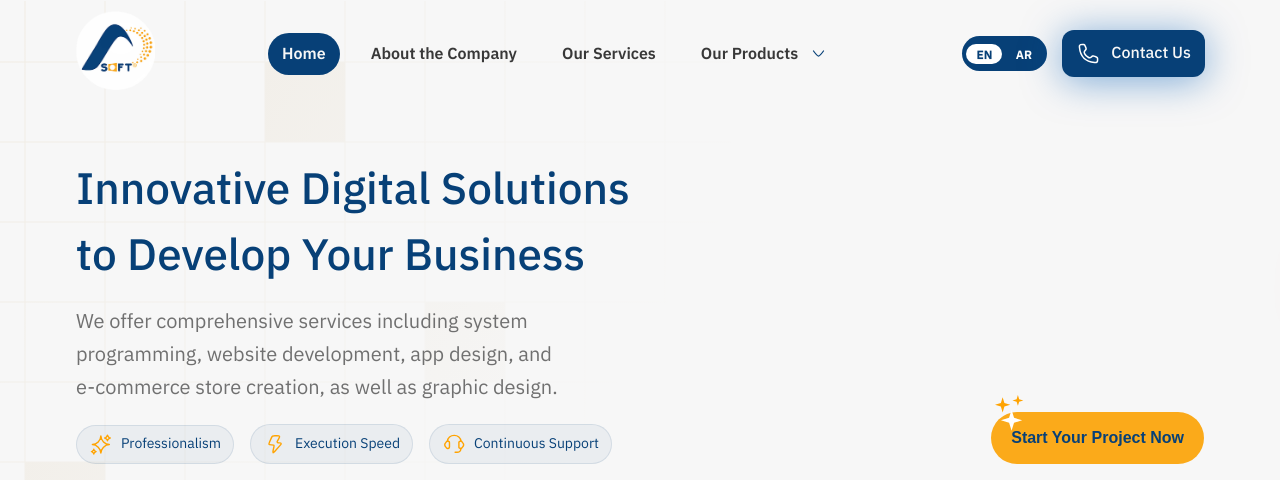
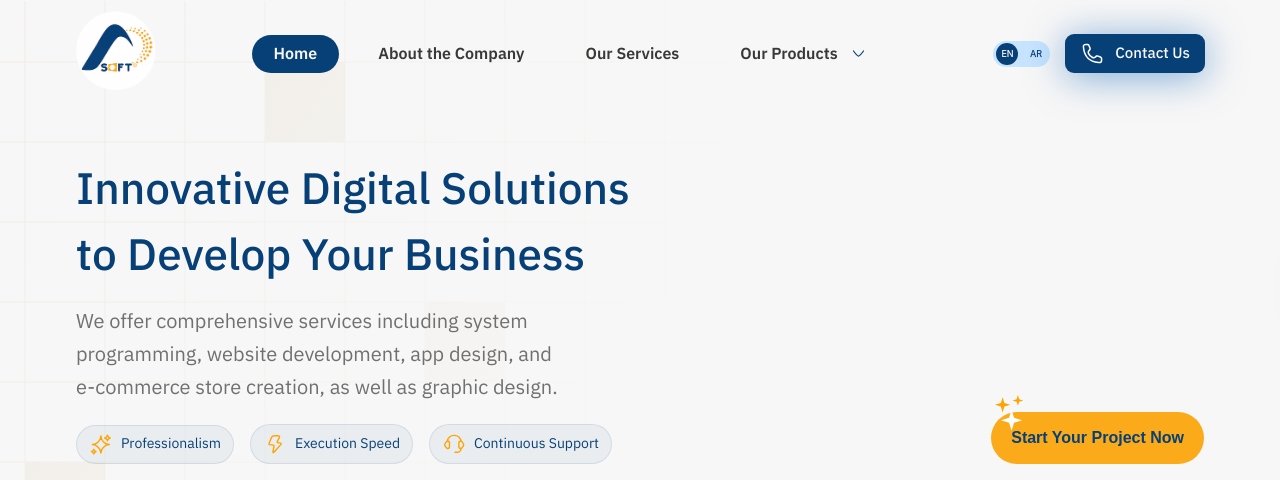
Before and after one commit to Abdulrahman-Hany/soft-website, a plain HTML site: page index.html in a window 1280 px wide. Shown: the top 480 px of the page. Drawn offline with nearby package versions, Linux system fonts and the light colour scheme.

Commit message:
Update style-soft-one.css

```diff
--- a/assets/CSS/style-soft-one.css
+++ b/assets/CSS/style-soft-one.css
@@ -118,7 +118,7 @@ header.sticky {
 
 .nav a {
     display: flex;
-    padding: 9px 14px;
+    padding: 7px 22px;
     justify-content: center;
     align-items: center;
     gap: 10px;
@@ -212,15 +212,15 @@ html[style*="direction: ltr"] .nav .custom-btn svg{
 
 .contact-btn {
     display: flex;
-    padding: var(--sds-size-space-300) var(--sds-size-space-400);
+    padding: 7px 15px;
     align-items: center;
     gap: 10px;
-    border-radius: 12px;
+    border-radius: 9px;
     background: #074077;
     box-shadow: 0px 4px 38.5px 0px rgba(0, 92, 181, 0.50);
     color: #F7F7F7;
     text-align: center;
-    font-size: 16px;
+    font-size: 15px;
     font-weight: 500;
     line-height: 17px;
 }
@@ -1601,7 +1601,7 @@ html[style*="direction: ltr"] .c-carousel {
     top: 14px;
     pointer-events: none;
     font-weight: bold;
-    font-size: 12px;
+    font-size: 9px;
     text-transform: uppercase;
     text-shadow: 0 1px 0 rgba(0, 0, 0, .06);
     width: 50%;
@@ -1609,25 +1609,30 @@ html[style*="direction: ltr"] .c-carousel {
 }
 
 input.check-toggle-round-flat:checked~.off {
+    color: #ffffff;
+}
+
+input.check-toggle-round-flat:checked~.on {
     color: #074077;
-}
-
-input.check-toggle-round-flat:checked~.on {
-    color: #fff;
+    font-weight: 500;
 }
 
 .switch>span.on {
-    top: 10px;
-    left: 0;
+    top: 7px;
+    left: -1px;
+    font-weight: 500;
     padding-left: 2px;
+    color: #ffff;
+    font-family: Inter;
+}
+
+.switch>span.off {
+    top: 7px;
+    right: -2px;
+    padding-right: 4px;
     color: #074077;
-}
-
-.switch>span.off {
-    top: 10px;
-    right: 0;
-    padding-right: 4px;
-    color: #fff;
+    font-family: Inter;
+    font-weight: 500;
 }
 
 .check-toggle {
@@ -1648,14 +1653,11 @@ input.check-toggle-round-flat:checked~.on {
 }
 
 input.check-toggle-round-flat+label {
-    width: 85px;
-    height: 35px;
-    background-color: #074077;
-    -webkit-border-radius: 60px;
-    -moz-border-radius: 60px;
-    -ms-border-radius: 60px;
-    -o-border-radius: 60px;
-    border-radius: 60px;
+    position: relative;
+    width: 57px;
+    height: 26px;
+    background-color: #C7E4FF;
+    border-radius: 80px;
 }
 
 input.check-toggle-round-flat+label:before,
@@ -1670,29 +1672,22 @@ input.check-toggle-round-flat+label:before {
     left: 2px;
     bottom: 2px;
     right: 2px;
+    background-color: #C7E4FF;
+    border-radius: 60px;
+}
+
+input.check-toggle-round-flat+label:after {
+    top: 2px;
+    left: 3px;
+    width: 22px;
+    height: 22px;
     background-color: #074077;
-    border-radius: 60px;
-}
-
-input.check-toggle-round-flat+label:after {
-    top: 8px;
-    left: 4px;
-    bottom: 7px;
-    width: 36px;
-    background-color: #fff;
-    -webkit-border-radius: 52px;
-    -moz-border-radius: 52px;
-    -ms-border-radius: 52px;
-    -o-border-radius: 52px;
-    border-radius: 52px;
-    -webkit-transition: margin 0.2s;
-    -moz-transition: margin 0.2s;
-    -o-transition: margin 0.2s;
+    border-radius: 50%;
     transition: margin 0.2s;
 }
 
 input.check-toggle-round-flat:checked+label:after {
-    margin-left: 39px;
+    margin-left: 29px;
 }
 
 /*========= Madia ==========*/
```
